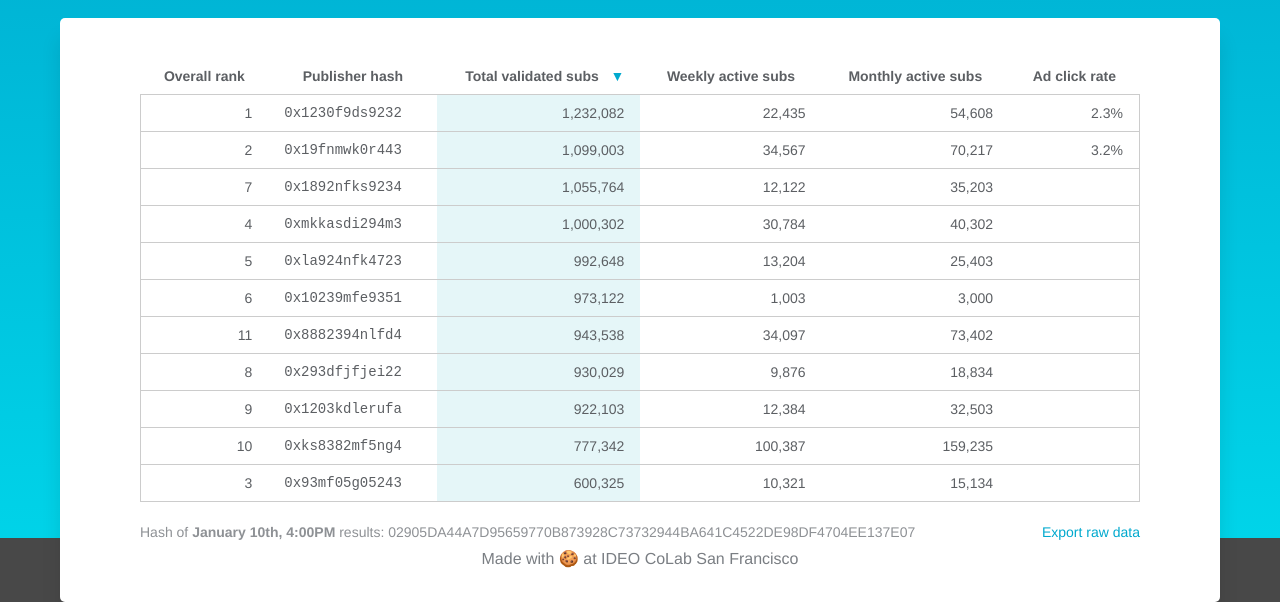
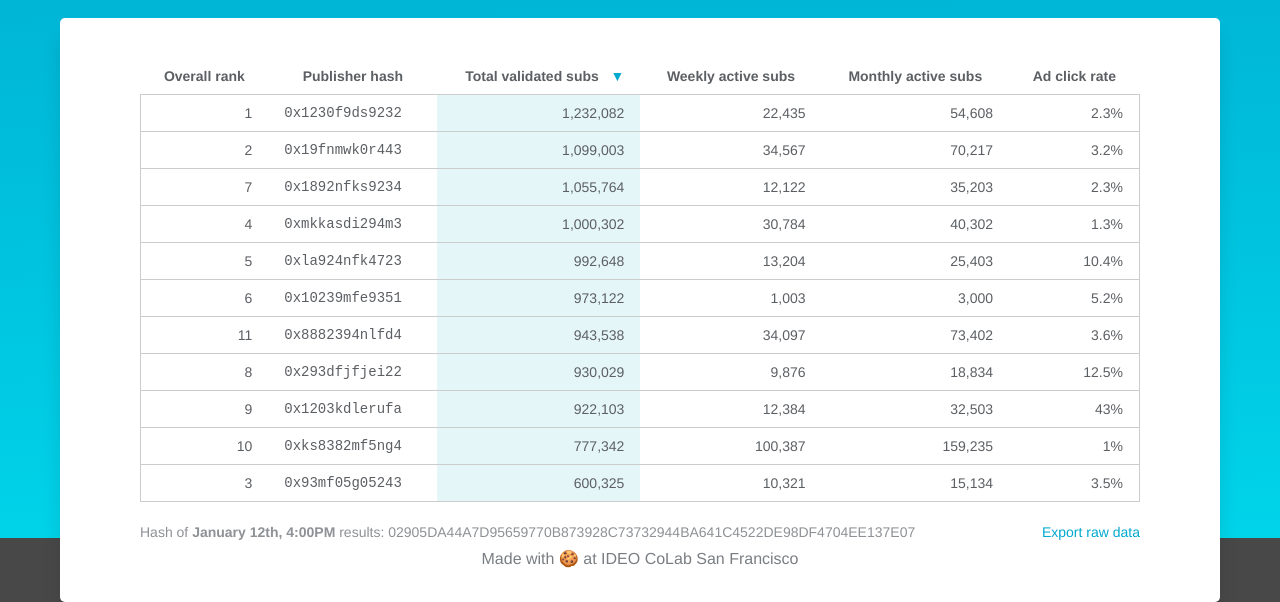
Before and after one commit to topealabi/CryptoCookies, a website: page app/rankings.html in a window 1280 px wide. Shown: the part 222-824 px from the top of the page. Drawn offline with nearby package versions, Linux system fonts and the light colour scheme; files whose address does not match are found by name.

```diff
--- a/app/rankings.html
+++ b/app/rankings.html
@@ -67,7 +67,7 @@
                     <td class="sorted">1,055,764</td>
                     <td>12,122</td>
                     <td>35,203</td>
-                    <td></td>
+                    <td>2.3%</td>
                 </tr>
                 <tr>
                     <td>4</td>
@@ -75,7 +75,7 @@
                     <td class="sorted">1,000,302</td>
                     <td>30,784</td>
                     <td>40,302</td>
-                    <td></td>
+                    <td>1.3%</td>
                 </tr>
                 <tr>
                     <td>5</td>
@@ -83,7 +83,7 @@
                     <td class="sorted">992,648</td>
                     <td>13,204</td>
                     <td>25,403</td>
-                    <td></td>
+                    <td>10.4%</td>
                 </tr>
                 <tr>
                     <td>6</td>
@@ -91,7 +91,7 @@
                     <td class="sorted">973,122</td>
                     <td>1,003</td>
                     <td>3,000</td>
-                    <td></td>
+                    <td>5.2%</td>
                 </tr>
                 <tr>
                     <td>11</td>
@@ -99,7 +99,7 @@
                     <td class="sorted">943,538</td>
                     <td>34,097</td>
                     <td>73,402</td>
-                    <td></td>
+                    <td>3.6%</td>
                 </tr>
                 <tr>
                     <td>8</td>
@@ -107,7 +107,7 @@
                     <td class="sorted">930,029</td>
                     <td>9,876</td>
                     <td>18,834</td>
-                    <td></td>
+                    <td>12.5%</td>
                 </tr>
                 <tr>
                     <td>9</td>
@@ -115,7 +115,7 @@
                     <td class="sorted">922,103</td>
                     <td>12,384</td>
                     <td>32,503</td>
-                    <td></td>
+                    <td>43%</td>
                 </tr>
                 <tr>
                     <td>10</td>
@@ -123,7 +123,7 @@
                     <td class="sorted">777,342</td>
                     <td>100,387</td>
                     <td>159,235</td>
-                    <td></td>
+                    <td>1%</td>
                 </tr>
                 <tr>
                     <td>3</td>
@@ -131,13 +131,13 @@
                     <td class="sorted">600,325</td>
                     <td>10,321</td>
                     <td>15,134</td>
-                    <td></td>
+                    <td>3.5%</td>
                 </tr>
             </table>
 
             <div id="footnote">
                 <p>Hash of
-                    <strong>January 10th, 4:00PM</strong> results: 02905DA44A7D95659770B873928C73732944BA641C4522DE98DF4704EE137E07</p>
+                    <strong>January 12th, 4:00PM</strong> results: 02905DA44A7D95659770B873928C73732944BA641C4522DE98DF4704EE137E07</p>
                 <p>
                     <a href="#">Export raw data</a>
                 </p>
```
Also changed, not shown: app/newsletter.html (+1 -1 lines), app/results.html (+1 -2 lines), 1 other file.
